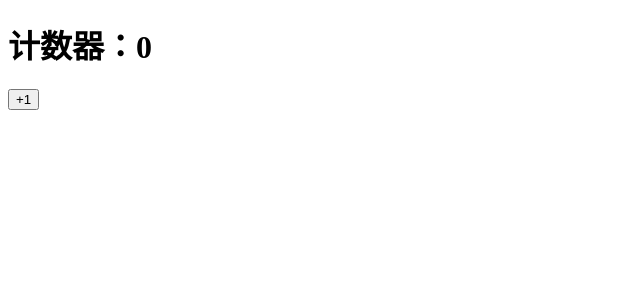
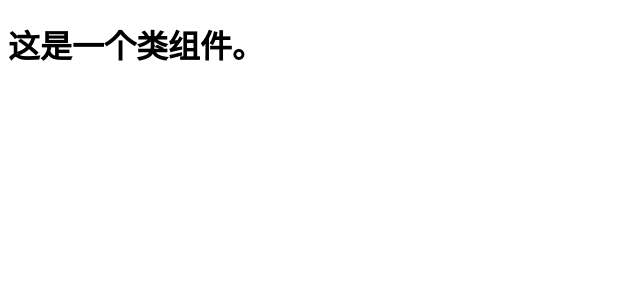
Before and after one commit to ElisabethLi0618/react2, a React (Create React App) app: page / in a window 1280 px wide. Shown: the top 300 px of the page, without its empty margins (0-640 px from the left). Built offline with nearby package versions, Linux system fonts and the light colour scheme.

Commit message:
复习p1-p22

```diff
--- a/src/index.js
+++ b/src/index.js
@@ -2,41 +2,45 @@
 import React from 'react';
 import ReactDOM from 'react-dom';
 
-// 兄弟组件传递
+// react 复习
 
-// 父组件
-class Counter extends React.Component {
+// 1，列表渲染
 
-    // 提供共享状态
-    state ={
-        count: 0
-    }
+// const songs = [
+//     {id: 1, name: '莫扎特'},
+//     {id: 2, name: '贝多芬'},
+//     {id: 3, name: '我'},
+// ]
 
-    // 提供修改状态的方法  方法是一个函数  setState 用来更改状态
-    onIncrement =() => {
-      this.setState({
-          count: this.state.count +1
-      })
-    }
+// const list =(
+//     <ul>
+//         {songs.map(item =><li key={item.id}>{item.name}</li> )}
+//     </ul>
+// )
 
+// 2，函数组件
+// function Ying (){
+//     return (
+//         <div>这是一个函数组件，函数名首字母要大写（Y），还要有返回值 （return）</div>
+//     )
+// }
+
+// 3, 箭头函数
+//const Ying =() => <div>这是一个函数组件，函数名首字母要大写（Y），还要有返回值 （return）</div>
+
+// 4,类组件class
+// class Ying extends React.Component {
+//     render(){
+//         return <div>这是一个名为Ying 的类组件，类组件必须要提供“render（）方法”，也必须有返回值。</div>
+//     }
+// }
+
+class Ying extends React.Component {
     render(){
-        return (
-            <div>
-                <Child1 count={this.state.count} />
-                <Child2 onIncrement={this.onIncrement} />
-            </div>
+        return  (
+            <h1>这是一个类组件。</h1>
         )
     }
 }
 
-//此处用props 来接收父组件里的状态
-const Child1=(props)=>{
-    return <h1>计数器：{props.count} </h1>
-}
-
-const Child2 =(props)=>{
-    return <button onClick={() => props.onIncrement()} >+1</button>
-}
-
-
-ReactDOM.render(<Counter />, document.getElementById('root'))
+ReactDOM.render(<Ying />, document.getElementById('root'))
```
